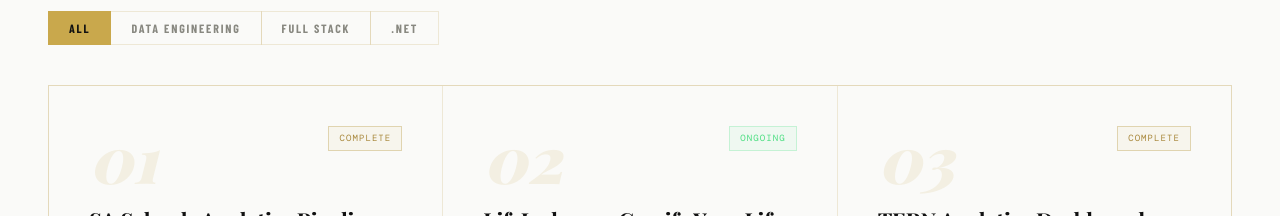
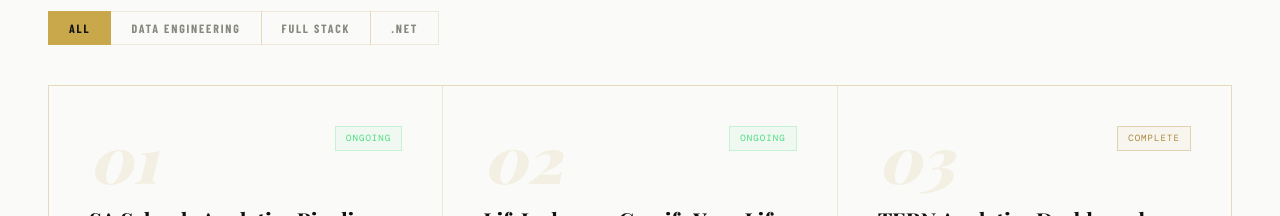
Before and after one commit to BCworkin/BCworkin.github.io, a Next.js app: page / in a window 1280 px wide. Shown: the part 2140-2356 px from the top of the page. Built offline with nearby package versions, Linux system fonts and the light colour scheme; a web font is replaced by a local one.

Commit message:
Update index.ts

```diff
--- a/src/data/index.ts
+++ b/src/data/index.ts
@@ -67,8 +67,8 @@ export const projects: Project[] = [
   {
     num: "01",
     title: "SA Schools Analytics Pipeline",
-    status: "complete",
-    statusLabel: "Complete",
+    status: "ongoing",
+    statusLabel: "Ongoing",
     desc: "End-to-end ETL pipeline using medallion architecture (bronze/silver/gold) on Databricks Community Edition. Power BI dashboards visualising SA school attendance and enrolment trends from 2009–2024.",
     tags: ["Python", "PySpark", "Databricks", "Delta Lake", "Power BI", "Star Schema"],
     filter: "data",
```
